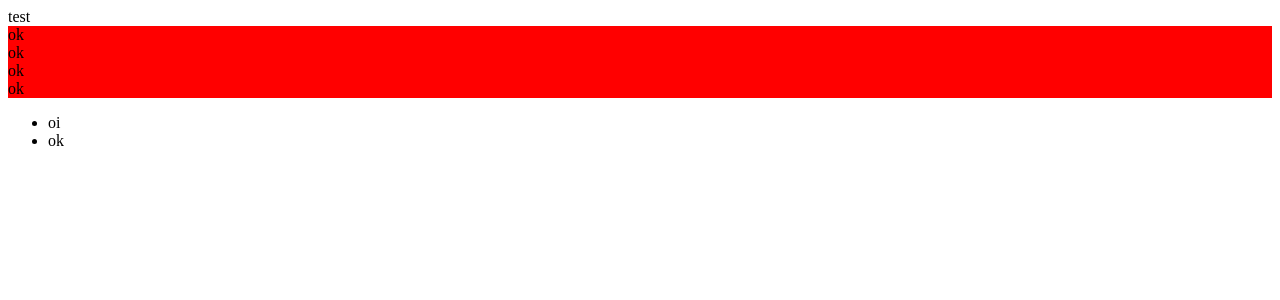
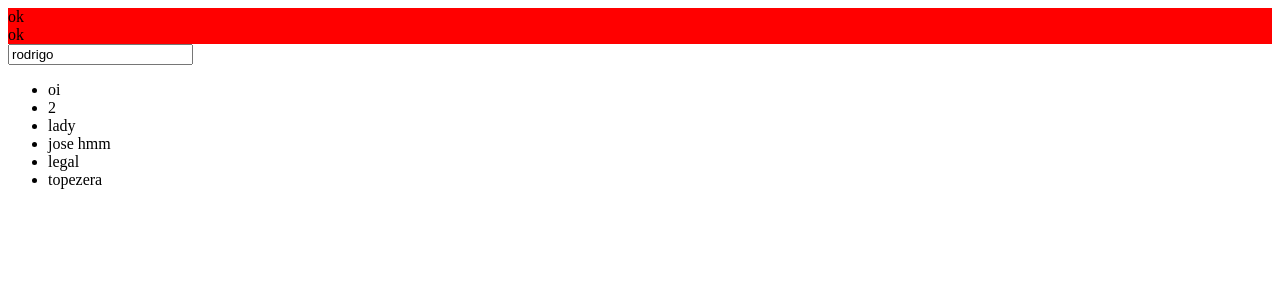
Before and after one commit to rodrigojcmello/concept-react-project, a React app: page / in a window 1280 px wide. Shown: the top 300 px of the page. Built offline with nearby package versions, Linux system fonts and the light colour scheme.

Commit message:
removed form index

```diff
--- a/src/App.tsx
+++ b/src/App.tsx
@@ -1,23 +1,23 @@
-import React from 'react';
+import React, { useCallback, useState } from 'react';
 import { render } from 'react-dom';
 import Button from './components/Form/Button';
+import TextInput from './components/Form/TextInput';
 
 function App(): JSX.Element {
-  const list = ['oi', 'ok'];
+  const list = ['oi', '2', 'lady', 'jose hmm', 'legal', 'topezera'];
+  const [value, setValue] = useState('rodrigo');
+
+  const handleChange = useCallback((text): void => {
+    setValue(text);
+  }, []);
+
   return (
     <div>
-      test
-      <Button
-        fasdfa={10}
-        fasdfasdaf={111}
-        name1="ok"
-        name2="ok"
-        name3="10"
-        teste="ok"
-      >
-        ok<div>ok</div>ok
+      <Button name1="ok" name2={100} name3="10">
+        <div>ok</div>
         <div>ok</div>
       </Button>
+      <TextInput onChange={handleChange} value={value} />
       <ul>
         {list.map(
           (item): JSX.Element => {
--- a/src/components/Form/Button.tsx
+++ b/src/components/Form/Button.tsx
@@ -1,12 +1,12 @@
 import styled from 'styled-components';
 
 interface ButtonProps {
-  name1: number;
-  name2: string;
+  name1: string;
+  name2: number;
   name3: string;
 }
 
-export const Button = styled.div<ButtonProps>`
+const Button = styled.div<ButtonProps>`
   background-color: red;
 `;
 
--- /dev/null
+++ b/src/components/Form/TextInput/index.tsx
@@ -0,0 +1,14 @@
+import React, { SyntheticEvent, useCallback } from 'react';
+import TextInputProps from './types';
+
+function TextInput({ onChange, value }: TextInputProps): JSX.Element {
+  const handleChange = useCallback(
+    (event: SyntheticEvent<HTMLInputElement>): void => {
+      onChange(event.currentTarget.value);
+    },
+    []
+  );
+  return <input onChange={handleChange} type="text" value={value} />;
+}
+
+export default TextInput;
--- /dev/null
+++ b/src/components/Form/TextInput/types.ts
@@ -0,0 +1,4 @@
+export default interface TextInputProps {
+  value: string;
+  onChange: (value: string) => void;
+}
--- a/webpack.config.js
+++ b/webpack.config.js
@@ -66,10 +66,7 @@ module.exports = (env = { NODE_ENV: '' }) => {
     );
   } else {
     config.devServer = { historyApiFallback: true };
-    config.externals = {
-      react: 'React',
-      'react-dom': 'ReactDOM'
-    };
+    config.externals = { react: 'React', 'react-dom': 'ReactDOM' };
     config.plugins.push(
       new HtmlWebpackPlugin({ template: './index-dev.html' })
     );
```
Also changed, not shown: src/.eslintrc.js, src/components/Form/TextInput/style.ts (added).
